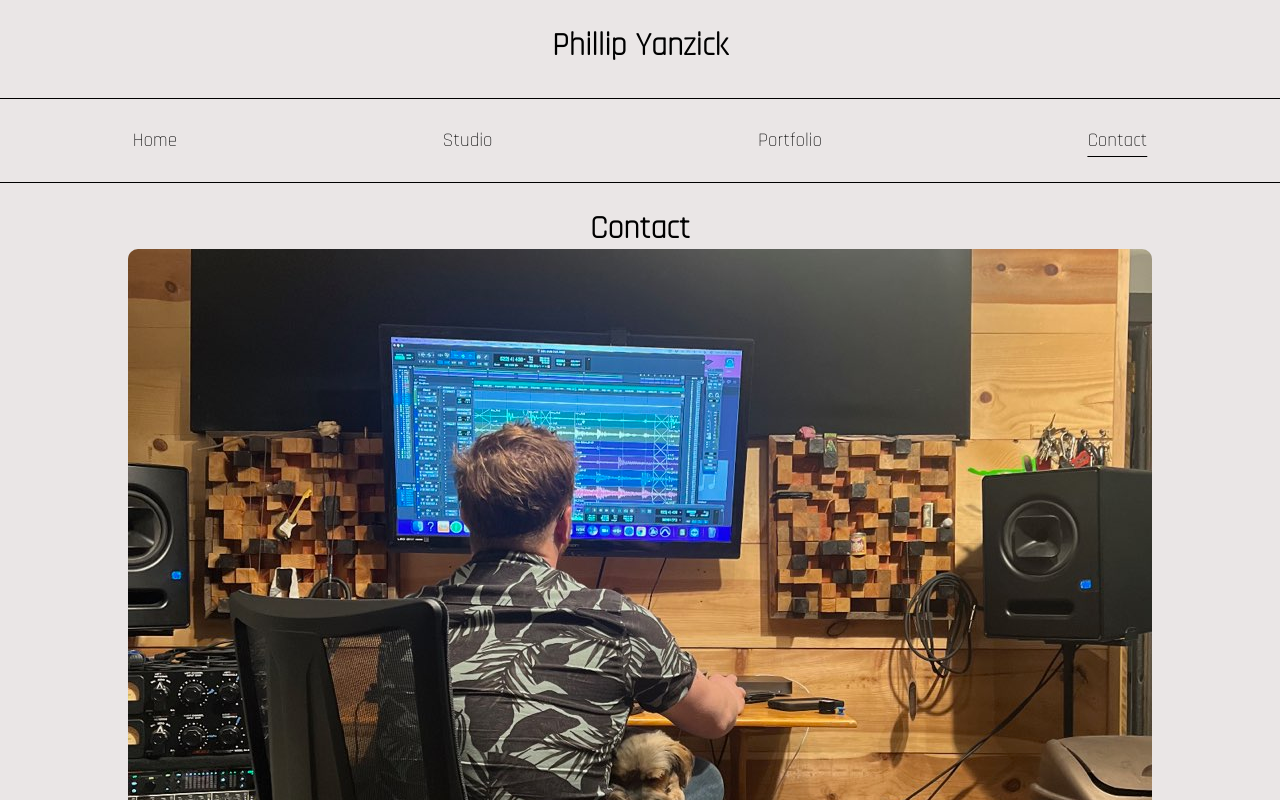
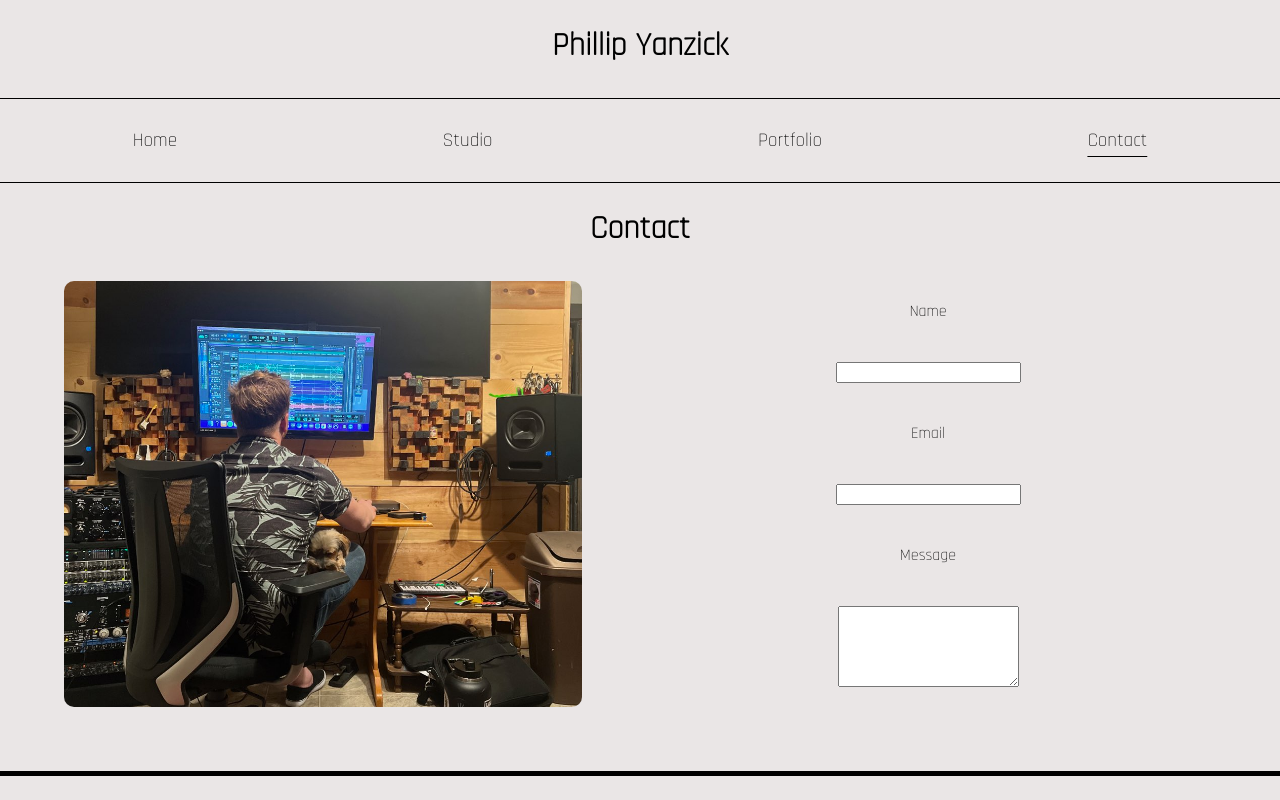
Before and after one commit to Randycullins08/phil-yanzick-studio, a React (Create React App) app: page /contact in a window 1280 px wide. Shown: the top 800 px of the page. Built offline with nearby package versions, Linux system fonts and the light colour scheme.

Commit message:
started contact page

```diff
--- a/src/pages/Contact.js
+++ b/src/pages/Contact.js
@@ -11,7 +11,14 @@ export default function Contact() {
         </div>
 
         <div className="form-wrapper">
-          <form action="" method="post"></form>
+          <form action="" method="post">
+            <label htmlFor="name">Name</label>
+            <input type="text" />
+            <label htmlFor="email">Email</label>
+            <input type="email" />
+            <label htmlFor="message">Message</label>
+            <textarea type="textarea" name="textValue" rows={5} />
+          </form>
         </div>
       </div>
     </div>
--- a/src/pages/Studio.js
+++ b/src/pages/Studio.js
@@ -81,6 +81,8 @@ export default function Studio() {
             <li>Fender Mexican Made Mustang</li>
             <li>Martin d15</li>
             <li>Gibson 1964 LGO</li>
+            <li>1991 Gibson EB-Bass</li>
+            <li>2022 Fender Telecaster Deluxe MIM</li>
           </ul>
         </div>
 
--- a/src/styles/pages/contact.scss
+++ b/src/styles/pages/contact.scss
@@ -4,9 +4,24 @@
   margin: 2em;
 
   .contact-content {
+    display: grid;
+    grid-template-columns: repeat(2, 1fr);
+    margin: 2em;
     .image-wrapper {
       img {
+        height: 100%;
+        width: 90%;
         border-radius: 10px;
+      }
+    }
+
+    .form-wrapper {
+      form {
+        display: flex;
+        flex-direction: column;
+        justify-content: space-around;
+        align-items: center;
+        height: 100%;
       }
     }
   }
```
